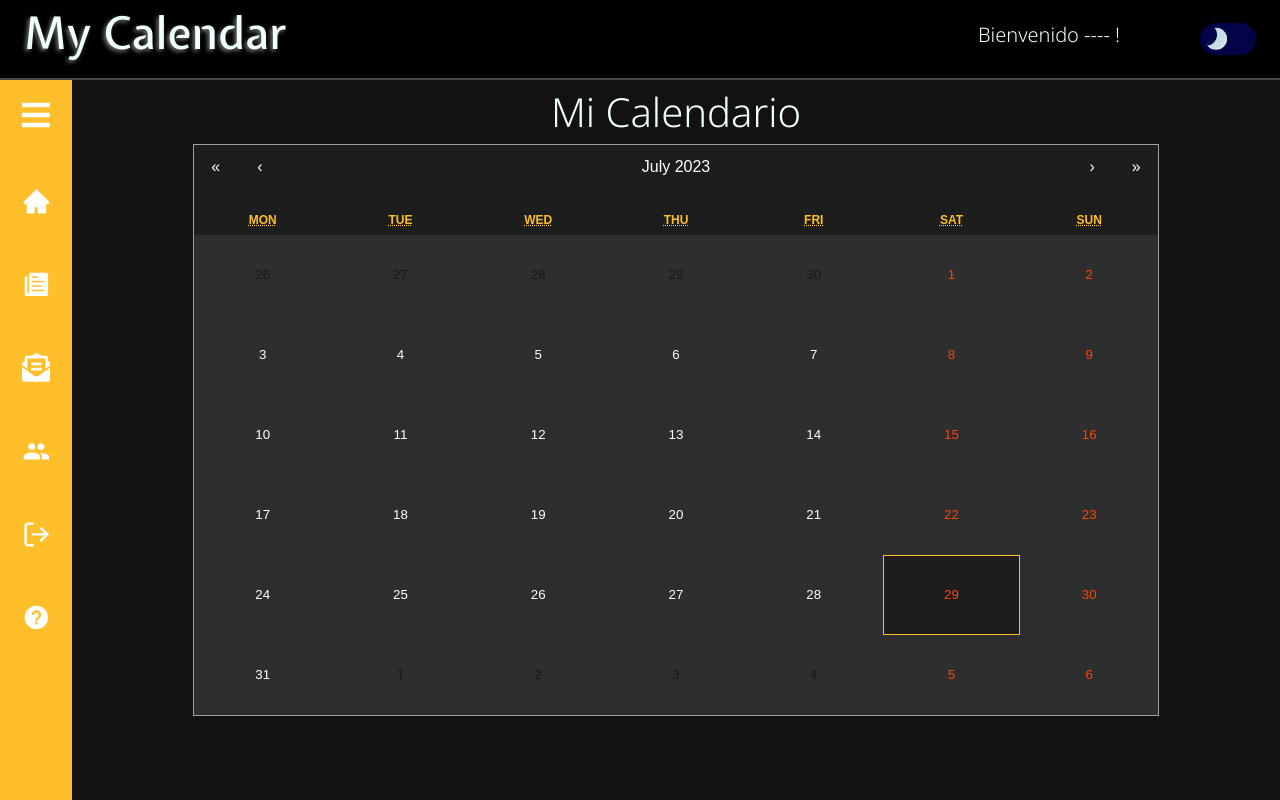
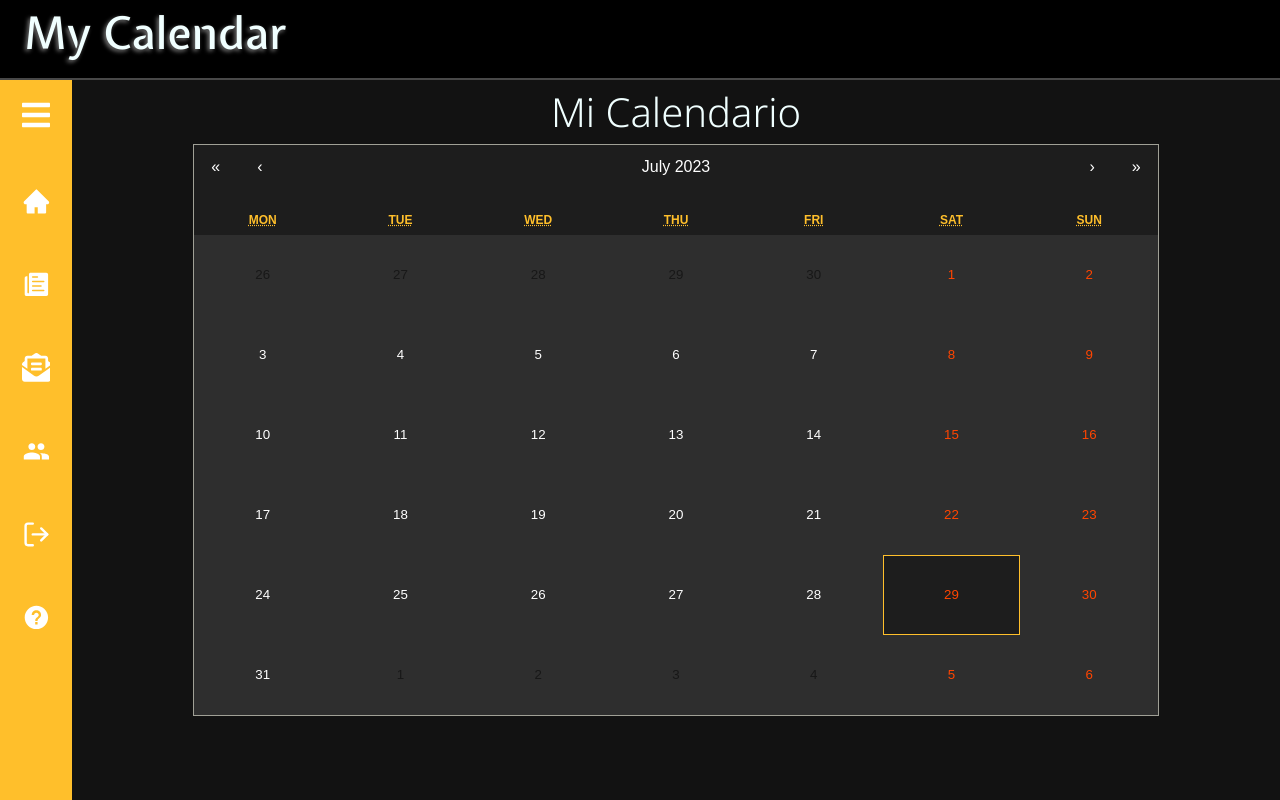
Before and after one commit to SantiagoTonin/CalendarFront, a React (Create React App) app: page /home in a window 1280 px wide. Shown: the top 800 px of the page. Built offline with nearby package versions, Linux system fonts and the light colour scheme.

Commit message:
boton modo light/dark condicional

```diff
--- a/src/components/header/Header.js
+++ b/src/components/header/Header.js
@@ -1,20 +1,28 @@
-import React, { useContext } from "react";
+import React, { useContext, useState, useEffect } from "react";
 import ThemeButton from "../themeButton/ThemeButton";
 import { ThemeContext } from "../../context/ThemeContext";
 import "./header.css";
 
 const Header = () => {
   const { lightMode } = useContext(ThemeContext);
+  const [hasToken, setHasToken] = useState(false);
+
+  useEffect(() => {
+    const tokenFromStorage = sessionStorage.getItem("token");
+    setHasToken(tokenFromStorage ? true : false);
+  }, []);
 
   return (
     <main className={lightMode ? "headerContainerLight" : "headerContainer"}>
       <div className="logoContainer">
         <span>My Calendar</span>
       </div>
-      <div className="wellcomeUserContainer">
-        <h5>Bienvenido ---- !</h5>
-        <ThemeButton />
-      </div>
+      {hasToken && (
+        <div className="wellcomeUserContainer">
+          <h5>Bienvenido/a ---- !</h5>
+          <ThemeButton />
+        </div>
+      )}
     </main>
   );
 };
--- a/src/components/sidebar/Sidebar.js
+++ b/src/components/sidebar/Sidebar.js
@@ -79,7 +79,7 @@ const Sidebar = () => {
               <Link to="/home" className="navText">
                 <AiFillHome /> Home
               </Link>
-              {userRol === "ADMINISTRADOR" ? (
+              {userRol === "superADMIN" || "ADMINISTRADOR" ? (
                 <Link to="#" className="navText">
                   <IoIosPaper /> Usuarios
                 </Link>
```
